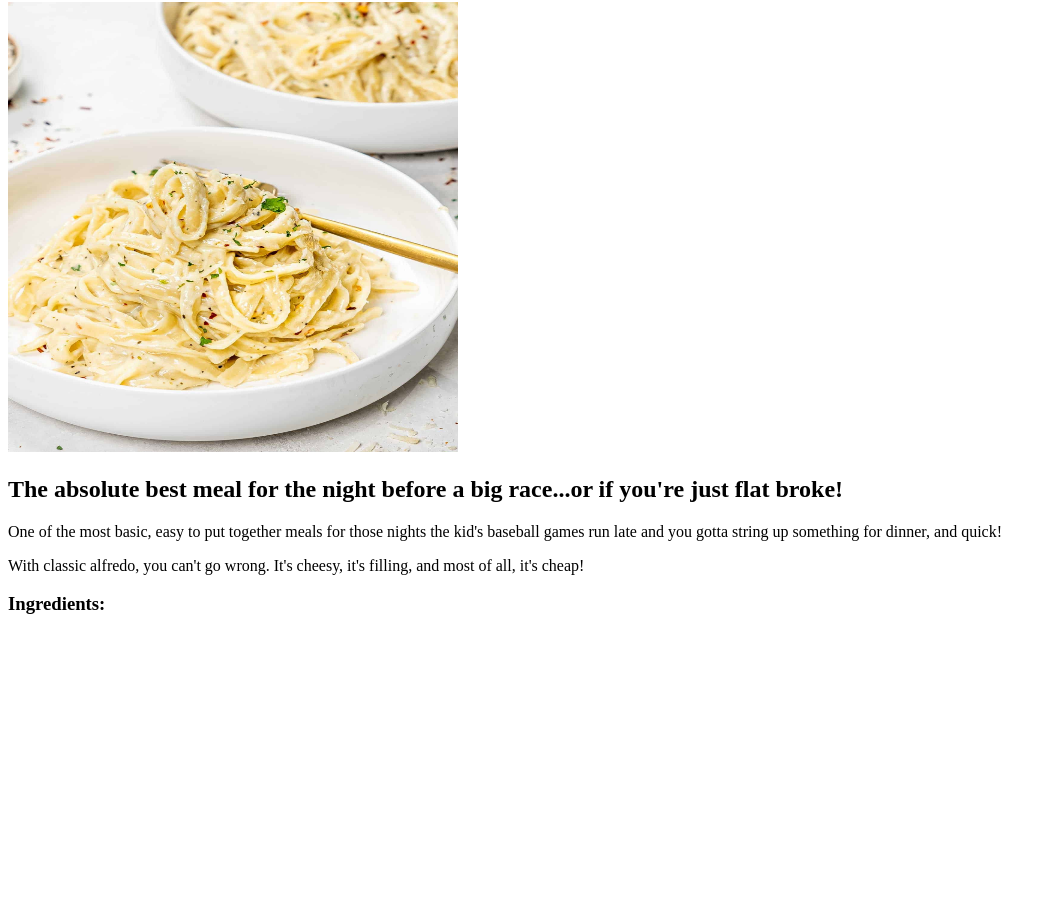
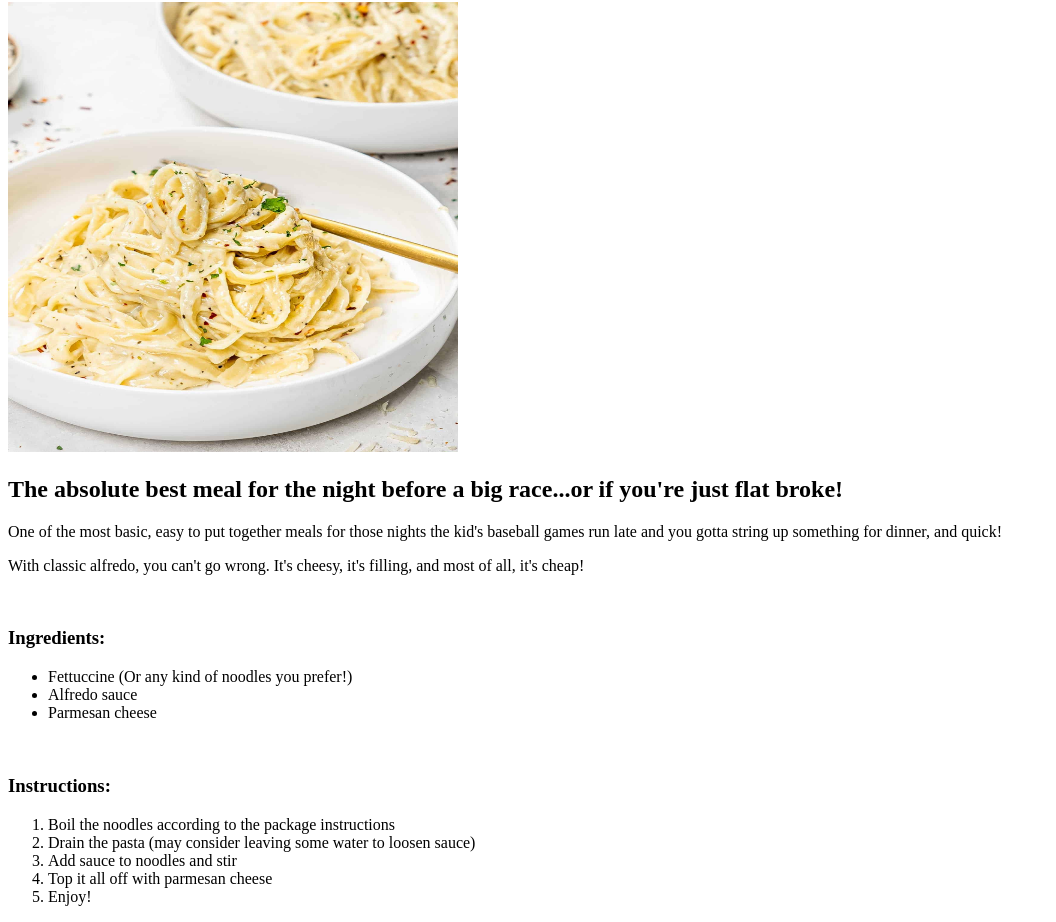
Before and after one commit to Prowler1789/odin-recipes, a plain HTML site: page recipes/alfredo.html in a window 1280 px wide. Shown: the part 78-1000 px from the top of the page, without its empty margins (0-1056 px from the left). Before the commit the page ends 800 px from the top, so only its background shows below. Drawn offline with Linux system fonts and the light colour scheme.

Commit message:
Added finished alfredo page

```diff
--- a/recipes/alfredo.html
+++ b/recipes/alfredo.html
@@ -12,7 +12,22 @@
     <p>One of the most basic, easy to put together meals for those nights the kid's baseball games run late and you gotta string up something for dinner, and quick!</p>
     <p>With classic alfredo, you can't go wrong. It's cheesy, it's filling, and most of all, it's cheap!</p>
     <p></p>
+    <br>
     <h3>Ingredients:</h3>
+        <ul>
+            <li>Fettuccine (Or any kind of noodles you prefer!)</li>
+            <li>Alfredo sauce</li>
+            <li>Parmesan cheese</li>
+        </ul>
+    <br>
+    <h3>Instructions:</h3>
+        <ol>
+            <li>Boil the noodles according to the package instructions</li>
+            <li>Drain the pasta (may consider leaving some water to loosen sauce)</li>
+            <li>Add sauce to noodles and stir</li>
+            <li>Top it all off with parmesan cheese</li>
+            <li>Enjoy!</li>
+        </ol>
 
 </body>
 </html>
```
Also changed, not shown: recipes/pizza.html (added).
